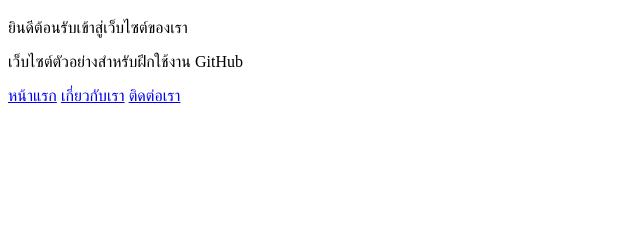
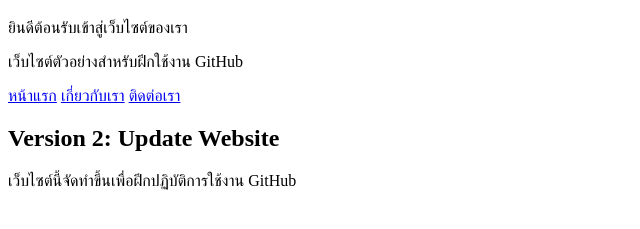
Before and after one commit to 68319010012-lab/69Dev03-githeub-put, a plain HTML site: page index.html in a window 1280 px wide. Shown: the part 61-290 px from the top of the page, without its empty margins (0-640 px from the left). Drawn offline with Linux system fonts and the light colour scheme.

Commit message:
Update Website Content

```diff
--- a/index.html
+++ b/index.html
@@ -13,6 +13,9 @@
         <a href="about.html">เกี่ยวกับเรา</a>
         <a href="contact.html">ติดต่อเรา</a>
 
+        <h2>Version 2: Update Website</h2>
+<p>เว็บไซต์นี้จัดทำขึ้นเพื่อฝึกปฏิบัติการใช้งาน GitHub</p>
+
 
 
 </body>
```
